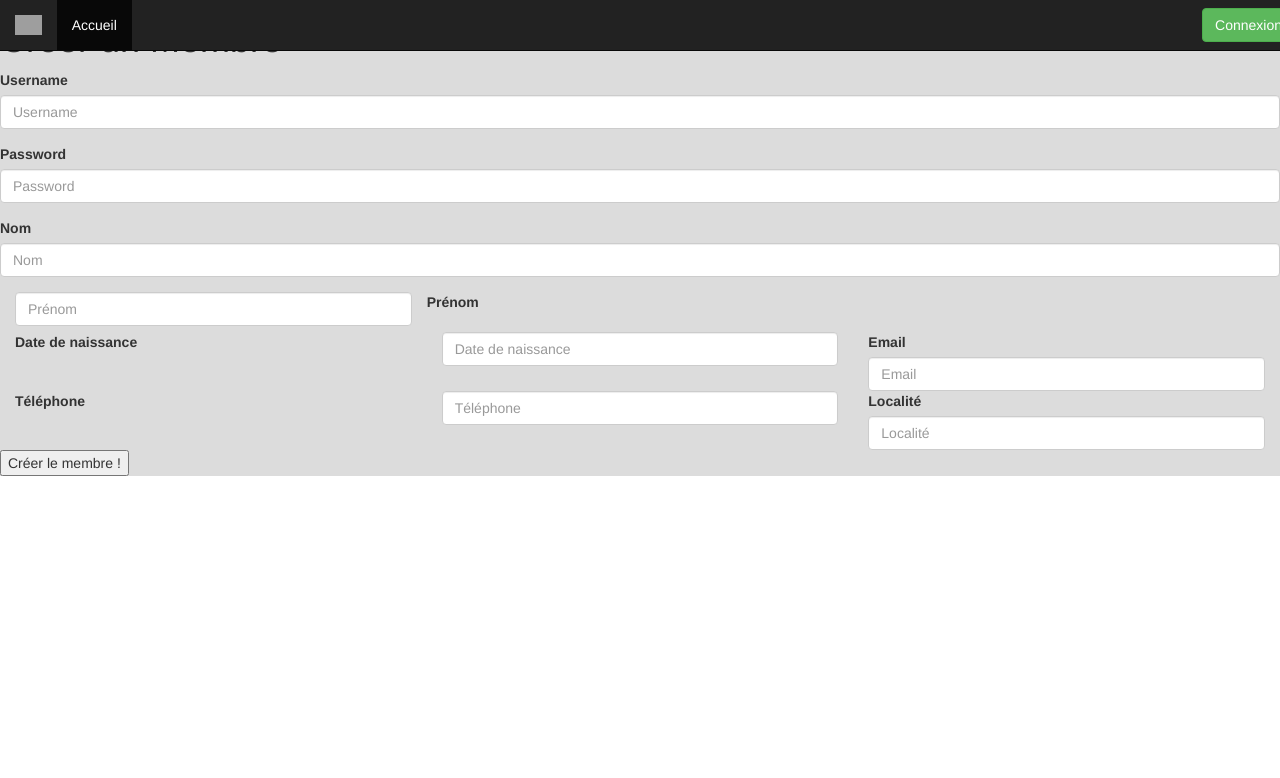
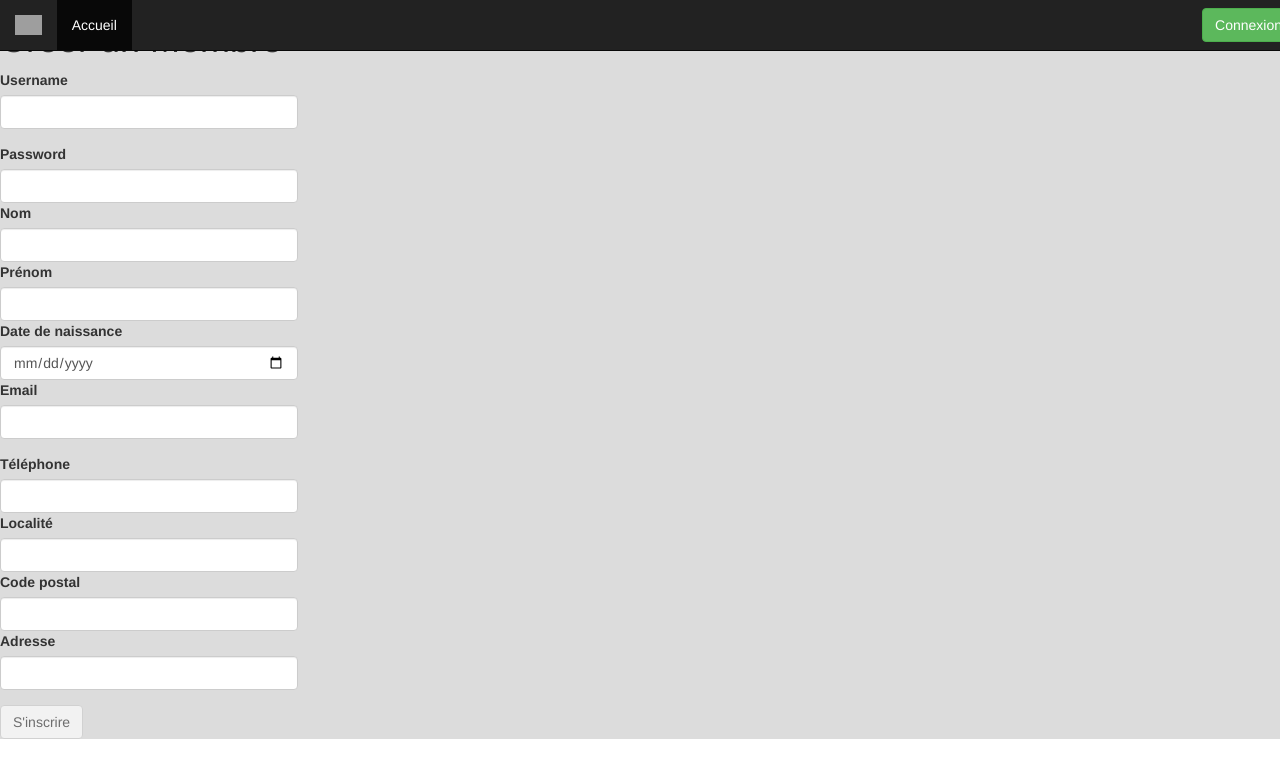
Before and after one commit to Bloroi/VialGamesAngular, an Angular app: page /membrepage in a window 1280 px wide. Shown: the top 778 px of the page. Built offline with nearby package versions, Linux system fonts and the light colour scheme; no server answers; grey boxes are pictures that could not be loaded.

Commit message:
Merge branch 'master' of https://github.com/Bloroi/VialGamesAngular
# Conflicts:
#	src/app/app.module.ts
04/12 11:18
04/12 11:31
07/12 00:14

```diff
--- a/src/app/app-routing.module.ts
+++ b/src/app/app-routing.module.ts
@@ -9,6 +9,7 @@ import {PageMembreComponent} from './page-membre/page-membre.component';
 import {PagePayementComponent} from "./page-payement/page-payement.component";
 import {PageReservEnCoursComponent} from "./page-reserv-en-cours/page-reserv-en-cours.component";
 import {PageConnectionComponent} from "./page-connection/page-connection.component";
+import {PageMonCompteComponent} from "./page-mon-compte/page-mon-compte.component";
 
 const routes: Routes = [
   {path: '', component: AccueilComponent},
@@ -20,6 +21,7 @@ const routes: Routes = [
   {path: 'payementpage', component: PagePayementComponent},
   {path: 'reservationencourspage', component: PageReservEnCoursComponent},
   {path: 'connectionpage', component: PageConnectionComponent},
+  {path: 'moncomptepage', component: PageMonCompteComponent}
 ];
 
 @NgModule({
--- a/src/app/app.component.html
+++ b/src/app/app.component.html
@@ -39,8 +39,8 @@
     </ul>
     <div class="navbar-header navbar-right">
       <button *ngIf="this.mcService.getType()=='1'" [routerLink]="['/panierpage']" class="btn btn-info navbar-btn">Panier</button>
-      <button *ngIf="this.mcService.getType()=='1'" [routerLink]="['/membrepage']" class="btn btn-success navbar-btn">
-        {{this.mcService.getMembre().username}}
+      <button *ngIf="this.mcService.getType()=='1'" [routerLink]="['/moncomptepage']" class="btn btn-success navbar-btn">
+        blabla
       </button>
       <button *ngIf="this.mcService.getType()=='1'" (click)="deconnecter()" class="btn btn-danger navbar-btn">
         Déconnexion
--- a/src/app/membre-manager.service.ts
+++ b/src/app/membre-manager.service.ts
@@ -21,6 +21,10 @@ export class MembreManagerService {
     return this.http.get("http://localhost:56469/api/membre?username="+username+"&password="+password);
   }
 
+  public checkValidity(username: string, email:string): Observable<number>{
+    return this.http.get("http://localhost:56469/api/membre?+type=0&username="+username+"&email="+email);
+  }
+
   public createM(m : Membre) : Observable<Membre>{
     return this.http.post("http://localhost:56469/api/membre", m.getCleanDataForSending());
   }
--- a/src/app/page-membre/page-membre.component.html
+++ b/src/app/page-membre/page-membre.component.html
@@ -2,56 +2,47 @@
 
 <form #formulaire="ngForm" (submit)="createMembre()">
 
-  <div class="form-group">
-    <label for="username">Username</label>
-    <input id="username" name="username" type="text" placeholder="Username" class="form-control" required="">
-  </div>
+  <div class="row" style="margin-bottom:15px;">
+    <div class="contact-section" class="col-xs-3">
+      <div>
+        <div class={{getUsernameValidity()}}>
+          <label>Username</label>
+          <input type="text" name ="username" class="form-control" [(ngModel)]="username" required>
+          <!--<span class="glyphicon glyphicon-remove form-control-feedback">-->
+        </div>
 
-  <div class="form-group">
-    <label for="password">Password</label>
-    <input id="password" name="password" type="text" placeholder="Password" class="form-control input-md" required="">
-  </div>
+        <label>Password</label>
+        <input type="password" name ="password" class="form-control" [(ngModel)]="password" required>
 
-  <div class="form-group">
-    <label for="nom">Nom</label>
-    <input id="nom" name="nom" type="text" placeholder="Nom" class="form-control input-md" required="">
-  </div>
+        <label>Nom</label>
+        <input type="text" name ="nom" class="form-control" [(ngModel)]="nom" required>
 
-  <div class="form-group">
-    <label for="prenom">Prénom</label>
-    <div class="col-md-4">
-      <input id="prenom" name="prenom" type="text" placeholder="Prénom" class="form-control input-md" required="">
+        <label>Prénom</label>
+        <input type="text" name ="prenom" class="form-control" [(ngModel)]="prenom" required>
+
+        <label>Date de naissance</label>
+        <input type="date" name ="dateDeNaissance" class="form-control" [(ngModel)]="dateDeNaissance" required>
+      </div>
+      <div>
+        <div class={{getEmailValidity()}}>
+          <label>Email</label>
+          <input type="text" name ="email" class="form-control" [(ngModel)]="email" required>
+        </div>
+
+        <label>Téléphone</label>
+        <input type="text" name ="tel" class="form-control" [(ngModel)]="tel" required>
+
+        <label>Localité</label>
+        <input type="text" name ="localite" class="form-control" [(ngModel)]="localite" required>
+
+        <label>Code postal</label>
+        <input type="number" name ="cp" class="form-control" [(ngModel)]="cp" required>
+
+        <label>Adresse</label>
+        <input type="text" name ="adresse" class="form-control" [(ngModel)]="adresse" required>
+      </div>
     </div>
   </div>
-
-  <div class="form-group">
-    <label class="col-md-4 control-label" for="date">Date de naissance</label>
-    <div class="col-md-4">
-      <input id="date" name="date" type="text" placeholder="Date de naissance" class="form-control input-md" required="">
-    </div>
-  </div>
-
-  <div class="form-group">
-    <label class="col-md-4 control-label" for="email">Email</label>
-    <div class="col-md-4">
-      <input id="email" name="email" type="text" placeholder="Email" class="form-control input-md" required="">
-    </div>
-  </div>
-
-  <div class="form-group">
-    <label class="col-md-4 control-label" for="tel">Téléphone</label>
-    <div class="col-md-4">
-      <input id="tel" name="tel" type="text" placeholder="Téléphone" class="form-control input-md" required="">
-    </div>
-  </div>
-
-  <div class="form-group">
-    <label class="col-md-4 control-label" for="localite">Localité</label>
-    <div class="col-md-4">
-      <input id="localite" name="localite" type="text" placeholder="Localité" class="form-control input-md" required="">
-    </div>
-  </div>
-
-  <input type="submit" value="Créer le membre !" [disabled]="!formulaire.form.valid">
+  <input type="submit" class="btn btn-default" value="S'inscrire" [disabled]="!formulaire.form.valid">
 
 </form>
--- a/src/app/page-membre/page-membre.component.ts
+++ b/src/app/page-membre/page-membre.component.ts
@@ -1,6 +1,8 @@
 import {Component, EventEmitter, OnInit, Output} from '@angular/core';
 import {MembreManagerService} from '../membre-manager.service';
 import {Membre} from '../membre';
+import {FormControl} from "@angular/forms";
+import 'rxjs';
 
 @Component({
   selector: 'app-page-membre',
@@ -22,9 +24,15 @@ export class PageMembreComponent implements OnInit {
   private adresse: string;
   private mbrs: Membre[] = [];
 
+  private usernameValidity: string;
+  private emailValidity: string;
+
   @Output() private mbrsChange: EventEmitter<Membre[]> = new EventEmitter();
 
-  constructor(public membreService: MembreManagerService) { }
+  constructor(public membreService: MembreManagerService) {
+    this.usernameValidity="form-group";
+    this.emailValidity="form-group";
+  }
 
   ngOnInit() {
     this.membreService
@@ -41,33 +49,56 @@ export class PageMembreComponent implements OnInit {
   }
 
   public createMembre() {
+    let validity;
+    this.membreService.checkValidity(this.username, this.email).subscribe(valid => validity = valid);
+    if(validity === 0) {
+      this.emailValidity = "form-group";
+      this.usernameValidity = "form-group";
       const tmpJv = new Membre();
+      tmpJv.username = this.username;
+      tmpJv.password = this.password;
       tmpJv.nom = this.nom;
       tmpJv.prenom = this.prenom;
-    tmpJv.username = this.username;
-    tmpJv.password = this.password;
       tmpJv.dateDeNaissance = this.dateDeNaissance;
       tmpJv.email = this.email;
       tmpJv.tel = this.tel;
       tmpJv.localite = this.localite;
       tmpJv.cp = this.cp;
       tmpJv.adresse = this.adresse;
-    this.mbrs.push(tmpJv);
       this.membreService.createM(tmpJv).subscribe(mbr => tmpJv.id = Membre.fromJSON(mbr).id);
       this.effacerChamp();
-    this.emitMembre();
+    }else if(validity === 1){
+      this.usernameValidity = "form-group has-error";
+      this.emailValidity = "form-group";
+    }else if(validity === 2){
+      this.emailValidity = "form-group has-error";
+      this.usernameValidity = "form-group";
+    }else if(validity === 3){
+      this.usernameValidity = "form-group has-error";
+      this.emailValidity = "form-group has-error";
+    }
+    alert("cc");
   }
 
   public effacerChamp() {
+    alert("effacer");
     this.username = '';
     this.password = '';
     this.nom = '';
     this.prenom = '';
-    this.dateDeNaissance = '';
+    this.dateDeNaissance = null;
     this.email = '';
     this.tel = '';
     this.localite = '';
     this.cp = 0;
     this.adresse = '';
   }
+
+  public getUsernameValidity(){
+    return this.usernameValidity;
   }
+
+  public getEmailValidity(){
+    return this.emailValidity;
+  }
+}
--- /dev/null
+++ b/src/app/page-mon-compte/page-mon-compte.component.html
@@ -0,0 +1,38 @@
+<h1>Mon Compte</h1>
+
+<form #formulaire="ngForm" (submit)="updateMembre()">
+
+  <div class="row" style="margin-bottom:15px;">
+    <div class="contact-section" class="col-xs-3">
+      <div>
+        <label>Username</label>
+        <input type="text" name ="username" class="form-control" [(ngModel)]="username" (blur)="updateMembre()" required>
+
+        <label>Nom</label>
+        <input type="text" name ="nom" class="form-control" [(ngModel)]="nom" (blur)="updateMembre()" required>
+
+        <label>Prénom</label>
+        <input type="text" name ="prenom" class="form-control" [(ngModel)]="prenom" (blur)="updateMembre()" required>
+
+        <label>Date de naissance</label>
+        <input type="date" name ="dateDeNaissance" class="form-control" [(ngModel)]="dateDeNaissance" (blur)="updateMembre()" required>
+      </div>
+      <div>
+        <label>Email</label>
+        <input type="text" name ="email" class="form-control" [(ngModel)]="email" (blur)="updateMembre()" required>
+
+        <label>Téléphone</label>
+        <input type="text" name ="tel" class="form-control" [(ngModel)]="tel" (blur)="updateMembre()" required>
+
+        <label>Localité</label>
+        <input type="text" name ="localite" class="form-control" [(ngModel)]="localite" (blur)="updateMembre()" required>
+
+        <label>Code postal</label>
+        <input type="number" name ="cp" class="form-control" [(ngModel)]="cp" (blur)="updateMembre()" required>
+
+        <label>Adresse</label>
+        <input type="text" name ="adresse" class="form-control" [(ngModel)]="adresse" (blur)="updateMembre()" required>
+      </div>
+    </div>
+  </div>
+</form>
--- /dev/null
+++ b/src/app/page-mon-compte/page-mon-compte.component.ts
@@ -0,0 +1,55 @@
+import { Component, OnInit } from '@angular/core';
+import {MembreConnecteService} from "../membre-connecte.service";
+import {MembreManagerService} from "../membre-manager.service";
+import {Membre} from "../membre";
+
+@Component({
+  selector: 'app-page-mon-compte',
+  templateUrl: './page-mon-compte.component.html',
+  styleUrls: ['./page-mon-compte.component.css']
+})
+export class PageMonCompteComponent implements OnInit {
+
+  private username: string;
+  private password: string;
+  private nom: string;
+  private prenom: string;
+  private dateDeNaissance: string;
+  private email: string;
+  private tel: string;
+  private localite: string;
+  private cp: number;
+  private adresse: string;
+
+  constructor(public mcService: MembreConnecteService, public mService: MembreManagerService){
+    this.username = this.mcService.getMembre().username;
+    this.password = this.mcService.getMembre().password;
+    this.nom = this.mcService.getMembre().nom;
+    this.prenom = this.mcService.getMembre().prenom;
+    this.dateDeNaissance = this.mcService.getMembre().dateDeNaissance;
+    this.email = this.mcService.getMembre().email;
+    this.tel = this.mcService.getMembre().tel;
+    this.localite = this.mcService.getMembre().localite;
+    this.cp = this.mcService.getMembre().cp;
+    this.adresse = this.mcService.getMembre().adresse;
+  }
+
+  ngOnInit() {
+  }
+
+  updateMembre(){
+    const tmpM = new Membre();
+    tmpM.username = this.username;
+    tmpM.password = this.password;
+    tmpM.nom = this.nom;
+    tmpM.prenom = this.prenom;
+    tmpM.dateDeNaissance = this.dateDeNaissance;
+    tmpM.email = this.email;
+    tmpM.tel = this.tel;
+    tmpM.localite = this.localite;
+    tmpM.cp = 1111;
+    tmpM.adresse = this.adresse;
+    this.mService.updateM(tmpM).subscribe();
+  }
+
+}
--- a/src/app/page-payement/page-payement.component.html
+++ b/src/app/page-payement/page-payement.component.html
@@ -1,6 +1,6 @@
 <h1>Payement:</h1>
 
-<form #formulaire="ngForm">
+<form #formulaire="ngForm" (submit)="payer()">
   <div class="form-group owner">
     <label for="owner">Owner</label>
     <input type="text" class="form-control" id="owner">
@@ -11,7 +11,7 @@
   </div>
   <div class="form-group" id="card-number-field">
     <label for="cardNumber">Card Number</label>
-    <input type="text" class="form-control" id="cardNumber">
+    <input type="number" class="form-control" id="cardNumber" [(ngModel)]="cardNum" [ngModelOptions]="{standalone: true}">
   </div>
   <div class="form-group" id="expiration-date">
     <label>Expiration Date</label>
@@ -42,6 +42,6 @@
     <img src="https://support.tyroola.com.au/hc/article_attachments/115015789363/credit_card.jpg" width="180" height="50"id="visa">
   </div>
   <div class="form-group" id="pay-now">
-    <input type="submit" value ="Confirm" (click)="payer()">
+    <input type="submit" class="btn btn-default" value="S'inscrire" [disabled]="!formulaire.form.valid">
   </div>
 </form>
--- a/tslint.json
+++ b/tslint.json
@@ -14,7 +14,7 @@
     "eofline": true,
     "forin": true,
     "import-blacklist": [
-      true,
+      false,
       "rxjs"
     ],
     "import-spacing": true,
```
Also changed, not shown: src/app/app.module.ts (+5 -2 lines), src/app/page-payement/page-payement.component.ts (+71 -24 lines), src/app/page-mon-compte/page-mon-compte.component.css (added), 1 other file (tests, documents, lock files or other folders). Lines whose indentation alone changed are shown as unchanged.
